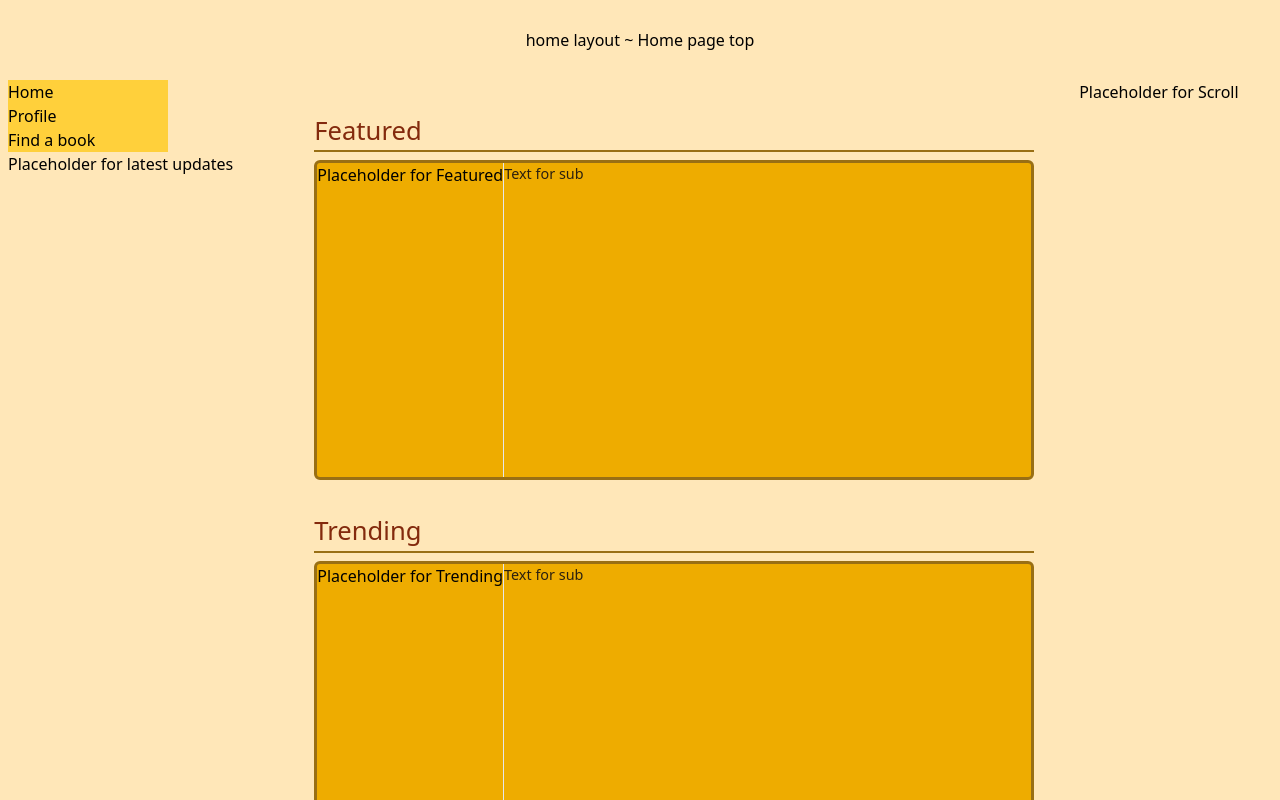
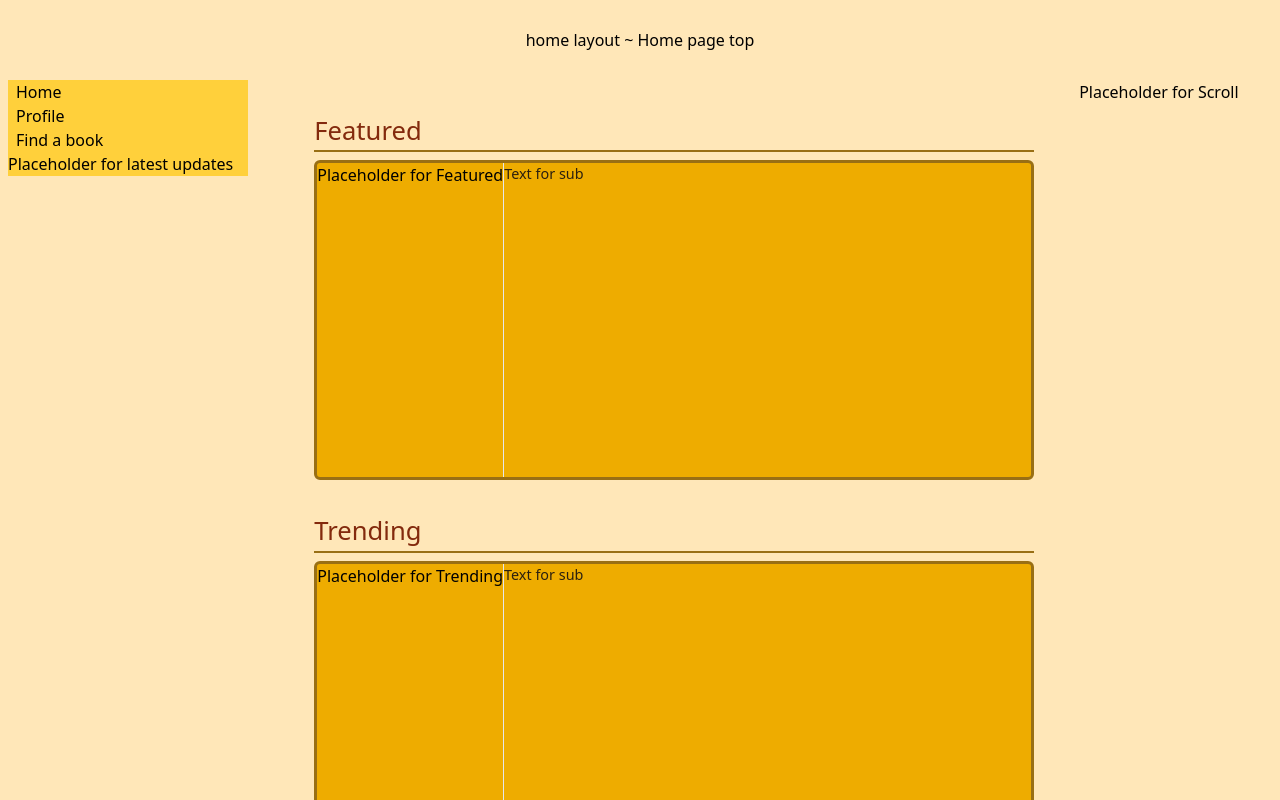
Before and after one commit to Malekkos/Sun-and-Moon, a Nuxt app: page /home in a window 1280 px wide. Shown: the top 800 px of the page. Built offline with nearby package versions, Linux system fonts and the light colour scheme.

Commit message:
stylings, calss changes

```diff
--- a/pages/home.vue
+++ b/pages/home.vue
@@ -68,9 +68,9 @@ cont. to see something like that.
         <body class="bodyWrapper">
           <div class="bodySectionDirecAndUpdates">
             <nav id="homePageDirectory">
-              <NuxtLink to="/home">Home</NuxtLink>
-              <NuxtLink to="/profile.vue">Profile</NuxtLink>
-              <NuxtLink to="/search.vue">Find a book</NuxtLink>
+              <NuxtLink class="link" to="/home">Home</NuxtLink>
+              <NuxtLink class="link" to="/profile.vue">Profile</NuxtLink>
+              <NuxtLink class="link" to="/search.vue">Find a book</NuxtLink>
             </nav>
             <div id="homePageLatestUpdates">
               <p>Placeholder for latest updates</p>
@@ -171,6 +171,15 @@ definePageMeta({
 }
 
 #homePageDirectory {
-  @apply flex bg-[#ffd03b] w-[10rem] flex-col;
+  @apply flex bg-[#ffd03b] w-[15rem] flex-col;
 }
+
+#homePageLatestUpdates {
+  @apply bg-[#ffd03b] w-[15rem];
+}
+
+.link {
+  @apply hover:bg-[#EEAC00] ml-2;
+}
+
 </style>
```
